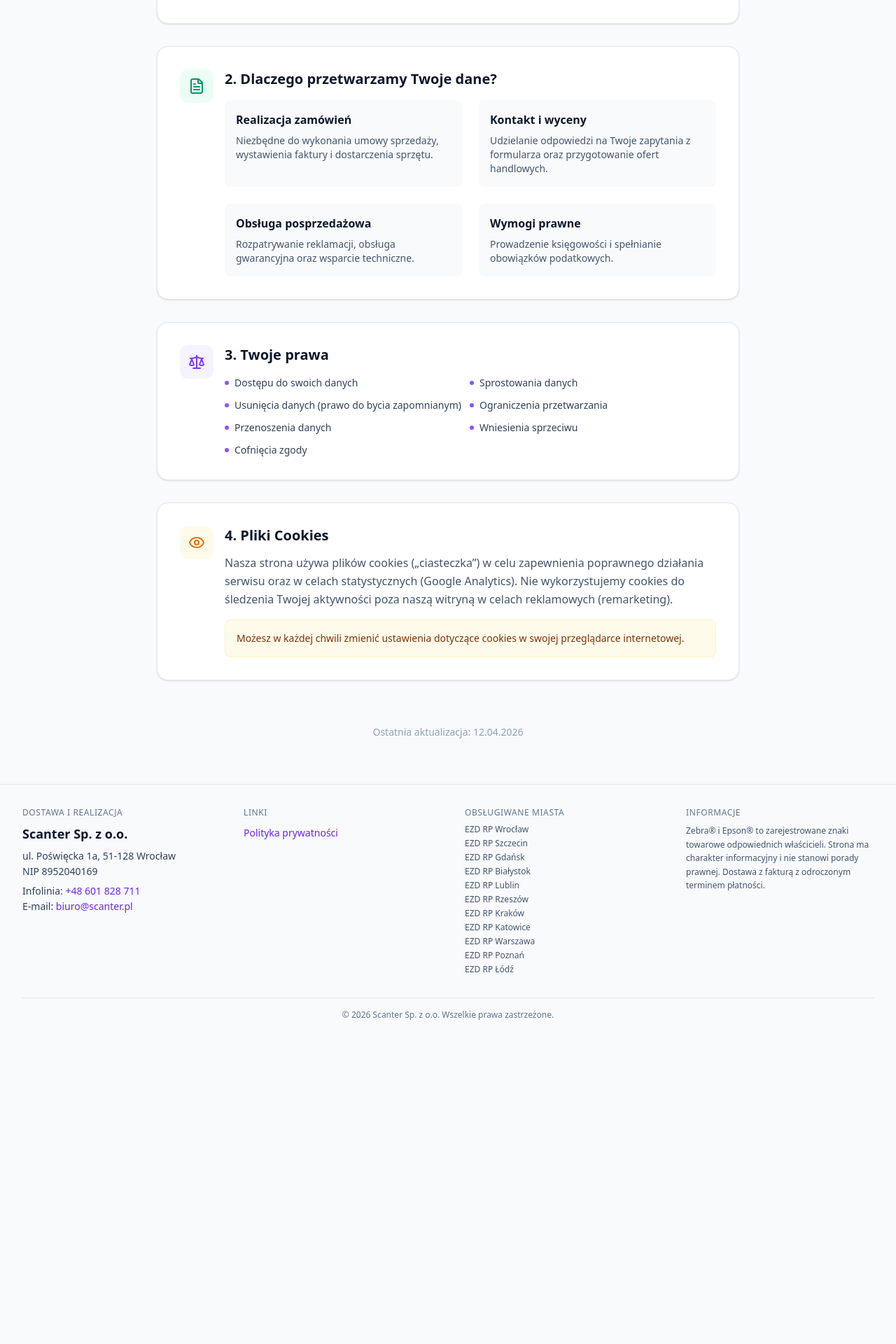
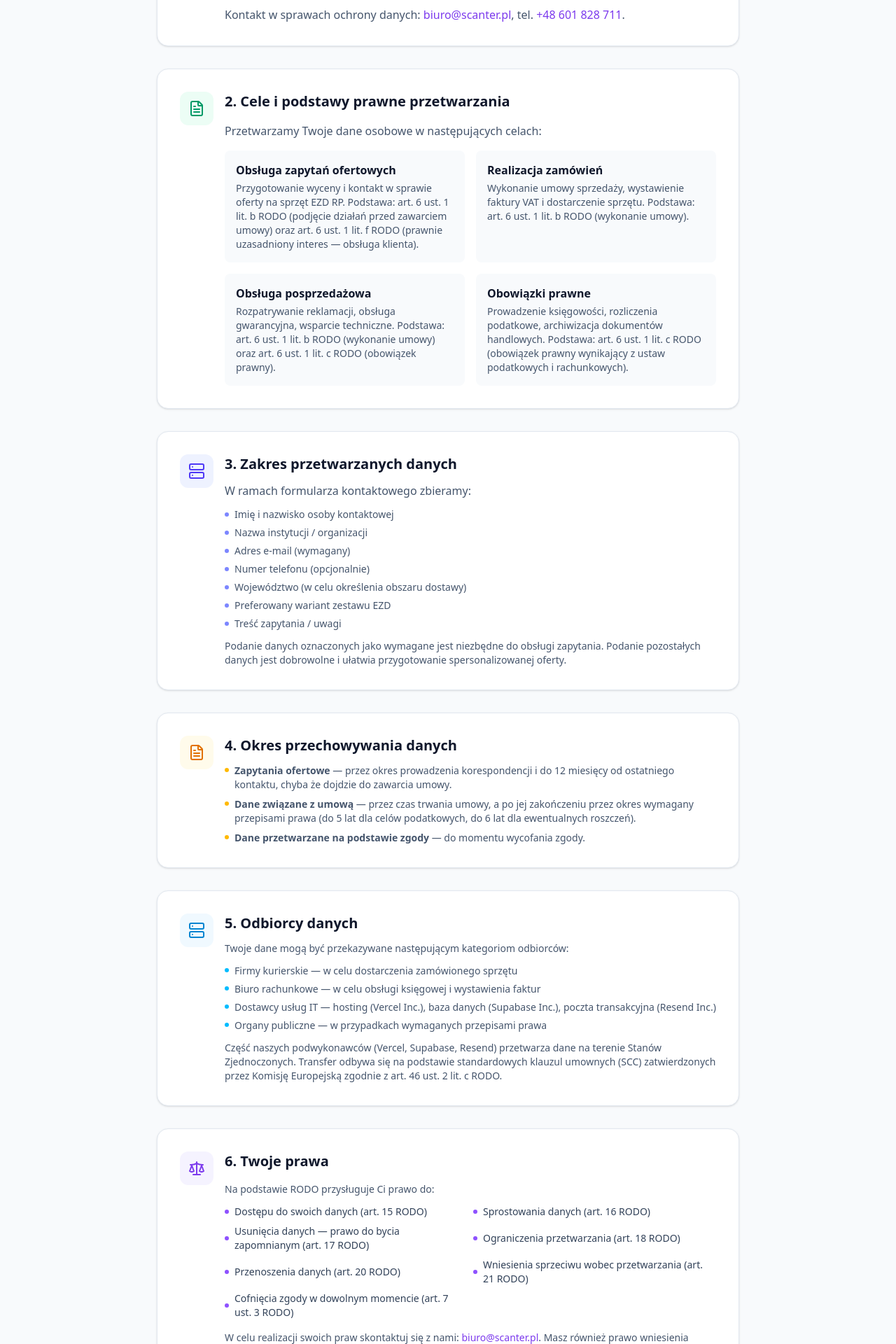
Before and after one commit to jakubtiuchty-arch/ezdrp24, a Next.js app: page /polityka-prywatnosci in a window 1280 px wide. Shown: the part 720-2640 px from the top of the page at 70% size. Before the commit the page ends 2210 px from the top, so only its background shows below. Built offline with nearby package versions, Linux system fonts and the light colour scheme.

Commit message:
Remove RFQ checkbox from contact form, rewrite privacy policy (RODO/GDPR compliant)
Co-Authored-By: Claude Opus 4.6 (1M context) <noreply@anthropic.com>

```diff
--- a/src/app/polityka-prywatnosci/page.tsx
+++ b/src/app/polityka-prywatnosci/page.tsx
@@ -1,7 +1,7 @@
 import { Header } from "@/components/Header";
 import { Footer } from "@/components/Footer";
 import { Metadata } from "next";
-import { Shield, Lock, Eye, FileText, Scale } from "lucide-react";
+import { Shield, Lock, Eye, FileText, Scale, Server } from "lucide-react";
 
 export const metadata: Metadata = {
   title: "Polityka Prywatności | Scanter Sp. z o.o.",
@@ -37,7 +37,7 @@ export default function PrivacyPolicy() {
           </div>
           <h1 className="text-3xl sm:text-4xl font-bold text-slate-900 mb-4">Polityka Prywatności</h1>
           <p className="text-lg text-slate-600 max-w-2xl mx-auto">
-            Dbamy o Twoje dane. Poniżej znajdziesz przejrzyste informacje o tym, kto jest ich administratorem, w jakim celu je przetwarzamy i jakie masz prawa.
+            Dbamy o Twoje dane osobowe. Poniżej znajdziesz przejrzyste informacje o tym, kto jest ich administratorem, w jakim celu je przetwarzamy, jak długo je przechowujemy i jakie przysługują Ci prawa.
           </p>
         </div>
       </div>
@@ -45,106 +45,243 @@ export default function PrivacyPolicy() {
       <main className="flex-grow py-12 lg:py-16">
         <div className="max-w-4xl mx-auto px-4 sm:px-6 lg:px-8 space-y-8">
 
-          {/* Sekcja 1: Administrator */}
+          {/* 1. Administrator */}
           <section className="bg-white rounded-2xl shadow-sm border border-slate-200 p-8">
             <div className="flex items-start gap-4">
               <div className="p-3 bg-blue-50 text-blue-600 rounded-xl shrink-0">
                 <Shield className="w-6 h-6" />
               </div>
               <div>
-                <h2 className="text-xl font-bold text-slate-900 mb-3">1. Administrator Danych</h2>
+                <h2 className="text-xl font-bold text-slate-900 mb-3">1. Administrator danych osobowych</h2>
                 <p className="text-slate-600 leading-relaxed">
                   Administratorem Twoich danych osobowych jest:<br/>
                   <strong>Scanter Sp. z o.o.</strong><br/>
                   ul. Poświęcka 1a, 51-128 Wrocław<br/>
-                  NIP: 8952040169<br/>
-                  KRS: 0000568800
+                  NIP: 8952040169, KRS: 0000568800<br/>
+                  REGON: 362071519
                 </p>
-                <p className="text-slate-600 mt-2">
-                  Możesz skontaktować się z nami w sprawach ochrony danych pod adresem: <a href="mailto:biuro@scanter.pl" className="text-violet-600 hover:underline font-medium">biuro@scanter.pl</a>
+                <p className="text-slate-600 mt-3">
+                  Kontakt w sprawach ochrony danych: <a href="mailto:biuro@scanter.pl" className="text-violet-600 hover:underline font-medium">biuro@scanter.pl</a>, tel. <a href="tel:+48601828711" className="text-violet-600 hover:underline font-medium">+48 601 828 711</a>.
                 </p>
               </div>
             </div>
           </section>
 
-          {/* Sekcja 2: Cele */}
+          {/* 2. Cele i podstawy prawne */}
           <section className="bg-white rounded-2xl shadow-sm border border-slate-200 p-8">
             <div className="flex items-start gap-4">
               <div className="p-3 bg-emerald-50 text-emerald-600 rounded-xl shrink-0">
                 <FileText className="w-6 h-6" />
               </div>
               <div className="flex-1">
-                <h2 className="text-xl font-bold text-slate-900 mb-4">2. Dlaczego przetwarzamy Twoje dane?</h2>
-                <div className="grid md:grid-cols-2 gap-6">
+                <h2 className="text-xl font-bold text-slate-900 mb-4">2. Cele i podstawy prawne przetwarzania</h2>
+                <p className="text-slate-600 mb-4">Przetwarzamy Twoje dane osobowe w następujących celach:</p>
+                <div className="grid md:grid-cols-2 gap-4">
                   <div className="bg-slate-50 p-4 rounded-lg">
-                    <h3 className="font-semibold text-slate-900 mb-2">Realizacja zamówień</h3>
-                    <p className="text-sm text-slate-600">Niezbędne do wykonania umowy sprzedaży, wystawienia faktury i dostarczenia sprzętu.</p>
+                    <h3 className="font-semibold text-slate-900 mb-1">Obsługa zapytań ofertowych</h3>
+                    <p className="text-sm text-slate-600">Przygotowanie wyceny i kontakt w sprawie oferty na sprzęt EZD RP. Podstawa: art. 6 ust. 1 lit. b RODO (podjęcie działań przed zawarciem umowy) oraz art. 6 ust. 1 lit. f RODO (prawnie uzasadniony interes — obsługa klienta).</p>
                   </div>
                   <div className="bg-slate-50 p-4 rounded-lg">
-                    <h3 className="font-semibold text-slate-900 mb-2">Kontakt i wyceny</h3>
-                    <p className="text-sm text-slate-600">Udzielanie odpowiedzi na Twoje zapytania z formularza oraz przygotowanie ofert handlowych.</p>
+                    <h3 className="font-semibold text-slate-900 mb-1">Realizacja zamówień</h3>
+                    <p className="text-sm text-slate-600">Wykonanie umowy sprzedaży, wystawienie faktury VAT i dostarczenie sprzętu. Podstawa: art. 6 ust. 1 lit. b RODO (wykonanie umowy).</p>
                   </div>
                   <div className="bg-slate-50 p-4 rounded-lg">
-                    <h3 className="font-semibold text-slate-900 mb-2">Obsługa posprzedażowa</h3>
-                    <p className="text-sm text-slate-600">Rozpatrywanie reklamacji, obsługa gwarancyjna oraz wsparcie techniczne.</p>
+                    <h3 className="font-semibold text-slate-900 mb-1">Obsługa posprzedażowa</h3>
+                    <p className="text-sm text-slate-600">Rozpatrywanie reklamacji, obsługa gwarancyjna, wsparcie techniczne. Podstawa: art. 6 ust. 1 lit. b RODO (wykonanie umowy) oraz art. 6 ust. 1 lit. c RODO (obowiązek prawny).</p>
                   </div>
                   <div className="bg-slate-50 p-4 rounded-lg">
-                    <h3 className="font-semibold text-slate-900 mb-2">Wymogi prawne</h3>
-                    <p className="text-sm text-slate-600">Prowadzenie księgowości i spełnianie obowiązków podatkowych.</p>
+                    <h3 className="font-semibold text-slate-900 mb-1">Obowiązki prawne</h3>
+                    <p className="text-sm text-slate-600">Prowadzenie księgowości, rozliczenia podatkowe, archiwizacja dokumentów handlowych. Podstawa: art. 6 ust. 1 lit. c RODO (obowiązek prawny wynikający z ustaw podatkowych i rachunkowych).</p>
                   </div>
                 </div>
               </div>
             </div>
           </section>
 
-          {/* Sekcja 3: Prawa */}
+          {/* 3. Zakres danych */}
+          <section className="bg-white rounded-2xl shadow-sm border border-slate-200 p-8">
+            <div className="flex items-start gap-4">
+              <div className="p-3 bg-indigo-50 text-indigo-600 rounded-xl shrink-0">
+                <Server className="w-6 h-6" />
+              </div>
+              <div>
+                <h2 className="text-xl font-bold text-slate-900 mb-3">3. Zakres przetwarzanych danych</h2>
+                <p className="text-slate-600 mb-3">W ramach formularza kontaktowego zbieramy:</p>
+                <ul className="space-y-1.5 text-slate-600 text-sm">
+                  {[
+                    "Imię i nazwisko osoby kontaktowej",
+                    "Nazwa instytucji / organizacji",
+                    "Adres e-mail (wymagany)",
+                    "Numer telefonu (opcjonalnie)",
+                    "Województwo (w celu określenia obszaru dostawy)",
+                    "Preferowany wariant zestawu EZD",
+                    "Treść zapytania / uwagi"
+                  ].map((item, i) => (
+                    <li key={i} className="flex items-center gap-2">
+                      <span className="w-1.5 h-1.5 bg-indigo-400 rounded-full shrink-0"></span>
+                      {item}
+                    </li>
+                  ))}
+                </ul>
+                <p className="text-slate-600 mt-3 text-sm">
+                  Podanie danych oznaczonych jako wymagane jest niezbędne do obsługi zapytania. Podanie pozostałych danych jest dobrowolne i ułatwia przygotowanie spersonalizowanej oferty.
+                </p>
+              </div>
+            </div>
+          </section>
+
+          {/* 4. Okres przechowywania */}
+          <section className="bg-white rounded-2xl shadow-sm border border-slate-200 p-8">
+            <div className="flex items-start gap-4">
+              <div className="p-3 bg-amber-50 text-amber-600 rounded-xl shrink-0">
+                <FileText className="w-6 h-6" />
+              </div>
+              <div>
+                <h2 className="text-xl font-bold text-slate-900 mb-3">4. Okres przechowywania danych</h2>
+                <ul className="space-y-2 text-slate-600 text-sm">
+                  <li className="flex items-start gap-2">
+                    <span className="w-1.5 h-1.5 bg-amber-400 rounded-full mt-1.5 shrink-0"></span>
+                    <span><strong>Zapytania ofertowe</strong> — przez okres prowadzenia korespondencji i do 12 miesięcy od ostatniego kontaktu, chyba że dojdzie do zawarcia umowy.</span>
+                  </li>
+                  <li className="flex items-start gap-2">
+                    <span className="w-1.5 h-1.5 bg-amber-400 rounded-full mt-1.5 shrink-0"></span>
+                    <span><strong>Dane związane z umową</strong> — przez czas trwania umowy, a po jej zakończeniu przez okres wymagany przepisami prawa (do 5 lat dla celów podatkowych, do 6 lat dla ewentualnych roszczeń).</span>
+                  </li>
+                  <li className="flex items-start gap-2">
+                    <span className="w-1.5 h-1.5 bg-amber-400 rounded-full mt-1.5 shrink-0"></span>
+                    <span><strong>Dane przetwarzane na podstawie zgody</strong> — do momentu wycofania zgody.</span>
+                  </li>
+                </ul>
+              </div>
+            </div>
+          </section>
+
+          {/* 5. Odbiorcy danych */}
+          <section className="bg-white rounded-2xl shadow-sm border border-slate-200 p-8">
+            <div className="flex items-start gap-4">
+              <div className="p-3 bg-sky-50 text-sky-600 rounded-xl shrink-0">
+                <Server className="w-6 h-6" />
+              </div>
+              <div>
+                <h2 className="text-xl font-bold text-slate-900 mb-3">5. Odbiorcy danych</h2>
+                <p className="text-slate-600 mb-3 text-sm">Twoje dane mogą być przekazywane następującym kategoriom odbiorców:</p>
+                <ul className="space-y-1.5 text-slate-600 text-sm">
+                  {[
+                    "Firmy kurierskie — w celu dostarczenia zamówionego sprzętu",
+                    "Biuro rachunkowe — w celu obsługi księgowej i wystawienia faktur",
+                    "Dostawcy usług IT — hosting (Vercel Inc.), baza danych (Supabase Inc.), poczta transakcyjna (Resend Inc.)",
+                    "Organy publiczne — w przypadkach wymaganych przepisami prawa"
+                  ].map((item, i) => (
+                    <li key={i} className="flex items-start gap-2">
+                      <span className="w-1.5 h-1.5 bg-sky-400 rounded-full mt-1.5 shrink-0"></span>
+                      {item}
+                    </li>
+                  ))}
+                </ul>
+                <p className="text-slate-600 mt-3 text-sm">
+                  Część naszych podwykonawców (Vercel, Supabase, Resend) przetwarza dane na terenie Stanów Zjednoczonych. Transfer odbywa się na podstawie standardowych klauzul umownych (SCC) zatwierdzonych przez Komisję Europejską zgodnie z art. 46 ust. 2 lit. c RODO.
+                </p>
+              </div>
+            </div>
+          </section>
+
+          {/* 6. Prawa */}
           <section className="bg-white rounded-2xl shadow-sm border border-slate-200 p-8">
             <div className="flex items-start gap-4">
               <div className="p-3 bg-violet-50 text-violet-600 rounded-xl shrink-0">
                 <Scale className="w-6 h-6" />
               </div>
               <div>
-                <h2 className="text-xl font-bold text-slate-900 mb-4">3. Twoje prawa</h2>
-                <ul className="grid sm:grid-cols-2 gap-3">
+                <h2 className="text-xl font-bold text-slate-900 mb-4">6. Twoje prawa</h2>
+                <p className="text-slate-600 mb-3 text-sm">Na podstawie RODO przysługuje Ci prawo do:</p>
+                <ul className="grid sm:grid-cols-2 gap-2">
                   {[
-                    "Dostępu do swoich danych",
-                    "Sprostowania danych",
-                    "Usunięcia danych (prawo do bycia zapomnianym)",
-                    "Ograniczenia przetwarzania",
-                    "Przenoszenia danych",
-                    "Wniesienia sprzeciwu",
-                    "Cofnięcia zgody"
+                    "Dostępu do swoich danych (art. 15 RODO)",
+                    "Sprostowania danych (art. 16 RODO)",
+                    "Usunięcia danych — prawo do bycia zapomnianym (art. 17 RODO)",
+                    "Ograniczenia przetwarzania (art. 18 RODO)",
+                    "Przenoszenia danych (art. 20 RODO)",
+                    "Wniesienia sprzeciwu wobec przetwarzania (art. 21 RODO)",
+                    "Cofnięcia zgody w dowolnym momencie (art. 7 ust. 3 RODO)"
                   ].map((item, i) => (
                     <li key={i} className="flex items-center gap-2 text-slate-700 text-sm">
-                      <span className="w-1.5 h-1.5 bg-violet-500 rounded-full"></span>
+                      <span className="w-1.5 h-1.5 bg-violet-500 rounded-full shrink-0"></span>
                       {item}
                     </li>
                   ))}
                 </ul>
+                <p className="text-slate-600 mt-4 text-sm">
+                  W celu realizacji swoich praw skontaktuj się z nami: <a href="mailto:biuro@scanter.pl" className="text-violet-600 hover:underline font-medium">biuro@scanter.pl</a>. Masz również prawo wniesienia skargi do organu nadzorczego — <strong>Prezesa Urzędu Ochrony Danych Osobowych</strong> (ul. Stawki 2, 00-193 Warszawa, <a href="https://uodo.gov.pl" target="_blank" rel="noopener noreferrer" className="text-violet-600 hover:underline">uodo.gov.pl</a>).
+                </p>
               </div>
             </div>
           </section>
 
-          {/* Sekcja 4: Cookies */}
+          {/* 7. Cookies */}
           <section className="bg-white rounded-2xl shadow-sm border border-slate-200 p-8">
             <div className="flex items-start gap-4">
               <div className="p-3 bg-amber-50 text-amber-600 rounded-xl shrink-0">
                 <Eye className="w-6 h-6" />
               </div>
               <div>
-                <h2 className="text-xl font-bold text-slate-900 mb-3">4. Pliki Cookies</h2>
-                <p className="text-slate-600 leading-relaxed mb-4">
-                  Nasza strona używa plików cookies (&bdquo;ciasteczka&rdquo;) w celu zapewnienia poprawnego działania serwisu oraz w celach statystycznych (Google Analytics). Nie wykorzystujemy cookies do śledzenia Twojej aktywności poza naszą witryną w celach reklamowych (remarketing).
+                <h2 className="text-xl font-bold text-slate-900 mb-3">7. Pliki cookies</h2>
+                <p className="text-slate-600 leading-relaxed mb-4 text-sm">
+                  Serwis ezdrp24.com.pl wykorzystuje pliki cookies w celu:
+                </p>
+                <ul className="space-y-1.5 text-slate-600 text-sm mb-4">
+                  {[
+                    "Zapewnienia prawidłowego działania strony (cookies niezbędne)",
+                    "Analizy ruchu na stronie za pomocą Google Analytics (cookies analityczne)",
+                    "Zapamiętania preferencji użytkownika (cookies funkcjonalne)"
+                  ].map((item, i) => (
+                    <li key={i} className="flex items-start gap-2">
+                      <span className="w-1.5 h-1.5 bg-amber-400 rounded-full mt-1.5 shrink-0"></span>
+                      {item}
+                    </li>
+                  ))}
+                </ul>
+                <p className="text-slate-600 text-sm mb-3">
+                  Nie wykorzystujemy cookies do śledzenia aktywności poza naszą witryną w celach reklamowych (remarketing).
                 </p>
                 <div className="bg-amber-50 border border-amber-100 rounded-lg p-4 text-sm text-amber-900">
-                  Możesz w każdej chwili zmienić ustawienia dotyczące cookies w swojej przeglądarce internetowej.
+                  Możesz w każdej chwili zmienić ustawienia dotyczące cookies w swojej przeglądarce internetowej. Usunięcie lub zablokowanie cookies może wpłynąć na funkcjonalność serwisu.
                 </div>
               </div>
             </div>
           </section>
 
+          {/* 8. Bezpieczeństwo */}
+          <section className="bg-white rounded-2xl shadow-sm border border-slate-200 p-8">
+            <div className="flex items-start gap-4">
+              <div className="p-3 bg-emerald-50 text-emerald-600 rounded-xl shrink-0">
+                <Lock className="w-6 h-6" />
+              </div>
+              <div>
+                <h2 className="text-xl font-bold text-slate-900 mb-3">8. Bezpieczeństwo danych</h2>
+                <p className="text-slate-600 text-sm leading-relaxed">
+                  Stosujemy odpowiednie środki techniczne i organizacyjne w celu ochrony Twoich danych osobowych przed nieuprawnionym dostępem, utratą lub zniszczeniem. Serwis korzysta z szyfrowanego połączenia SSL/TLS. Dane przechowywane są na zabezpieczonych serwerach z ograniczonym dostępem.
+                </p>
+              </div>
+            </div>
+          </section>
+
+          {/* 9. Zmiany */}
+          <section className="bg-white rounded-2xl shadow-sm border border-slate-200 p-8">
+            <div className="flex items-start gap-4">
+              <div className="p-3 bg-slate-100 text-slate-600 rounded-xl shrink-0">
+                <FileText className="w-6 h-6" />
+              </div>
+              <div>
+                <h2 className="text-xl font-bold text-slate-900 mb-3">9. Zmiany polityki prywatności</h2>
+                <p className="text-slate-600 text-sm leading-relaxed">
+                  Administrator zastrzega sobie prawo do wprowadzania zmian w niniejszej Polityce Prywatności. O istotnych zmianach będziemy informować poprzez komunikat na stronie internetowej. Aktualna wersja polityki jest zawsze dostępna pod adresem <a href="https://ezdrp24.com.pl/polityka-prywatnosci" className="text-violet-600 hover:underline">ezdrp24.com.pl/polityka-prywatnosci</a>.
+                </p>
+              </div>
+            </div>
+          </section>
+
           <p className="text-center text-sm text-slate-400 pt-8">
-            Ostatnia aktualizacja: {new Date().toLocaleDateString('pl-PL')}
+            Ostatnia aktualizacja: 14 kwietnia 2026 r.
           </p>
 
         </div>
--- a/src/components/ContactForm.tsx
+++ b/src/components/ContactForm.tsx
@@ -259,16 +259,6 @@ export function ContactForm() {
                 </span>
               </label>
 
-              <label className="flex items-start gap-3 cursor-pointer">
-                <input
-                  type="checkbox"
-                  id="rfq"
-                  className="mt-1 h-4 w-4 rounded border-slate-300 text-violet-700 focus:ring-violet-700"
-                />
-                <span className="text-sm text-slate-700">
-                  Chcę ofertę w trybie zapytania ofertowego (RFQ).
-                </span>
-              </label>
             </div>
 
             <div className="mt-2 flex flex-wrap gap-3">
```
